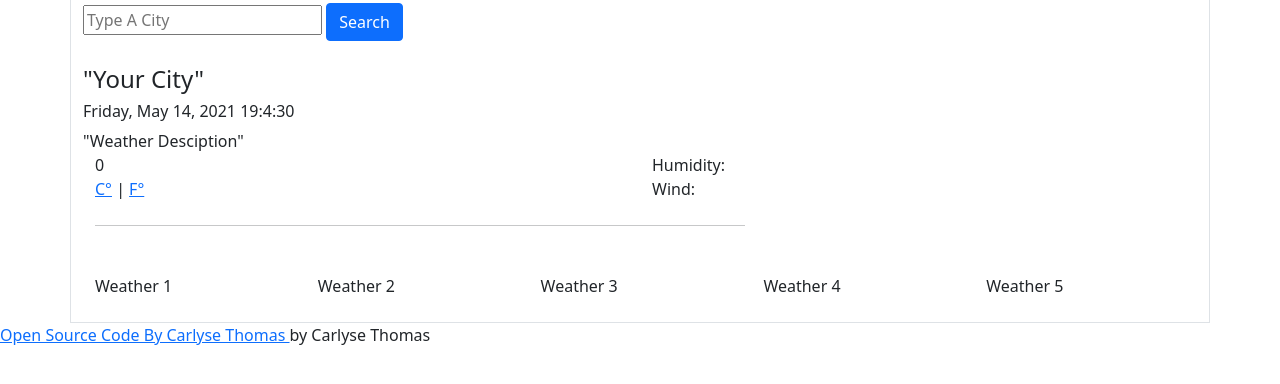
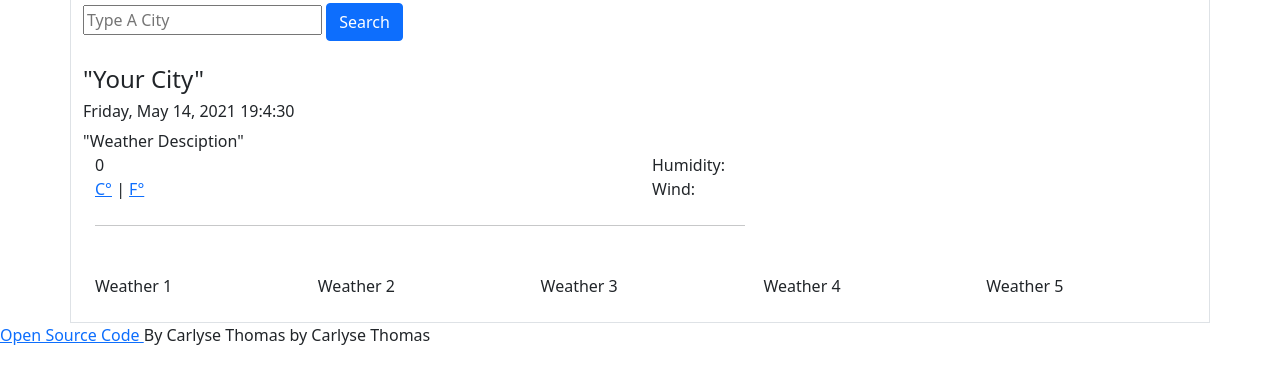
Before and after one commit to CLyseT/Plus-Project-Draft, a plain HTML site: page Plus - Project Draft.html in a window 1280 px wide. Shown: the part 62-446 px from the top of the page. Drawn offline with nearby package versions, Linux system fonts and the light colour scheme; files whose address does not match are found by name.

Commit message:
Updated link

```diff
--- a/Plus - Project Draft.html
+++ b/Plus - Project Draft.html
@@ -63,9 +63,7 @@
       <br />
       <script src="/Users/carlysethomas/Documents/GitHub/Plus-Project-Draft/js.js"></script>
     </div>
-    <a href="https://github.com/CLyseT/Plus-Project-Draft" target="_blank">
-      Open Source Code By Carlyse Thomas
-    </a>
-    by Carlyse Thomas
+    <a href="https://github.com/CLyseT/Plus-Project-Draft" target="_blank"> Open Source Code </a> By
+    Carlyse Thomas by Carlyse Thomas
   </body>
 </html>
```
